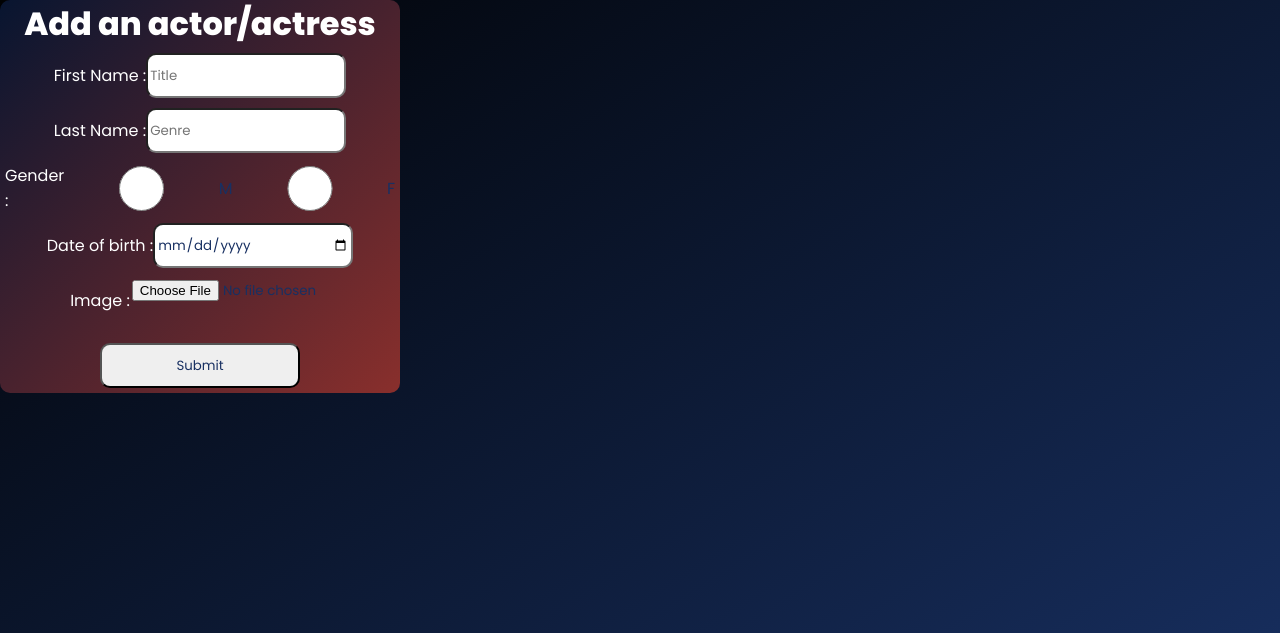
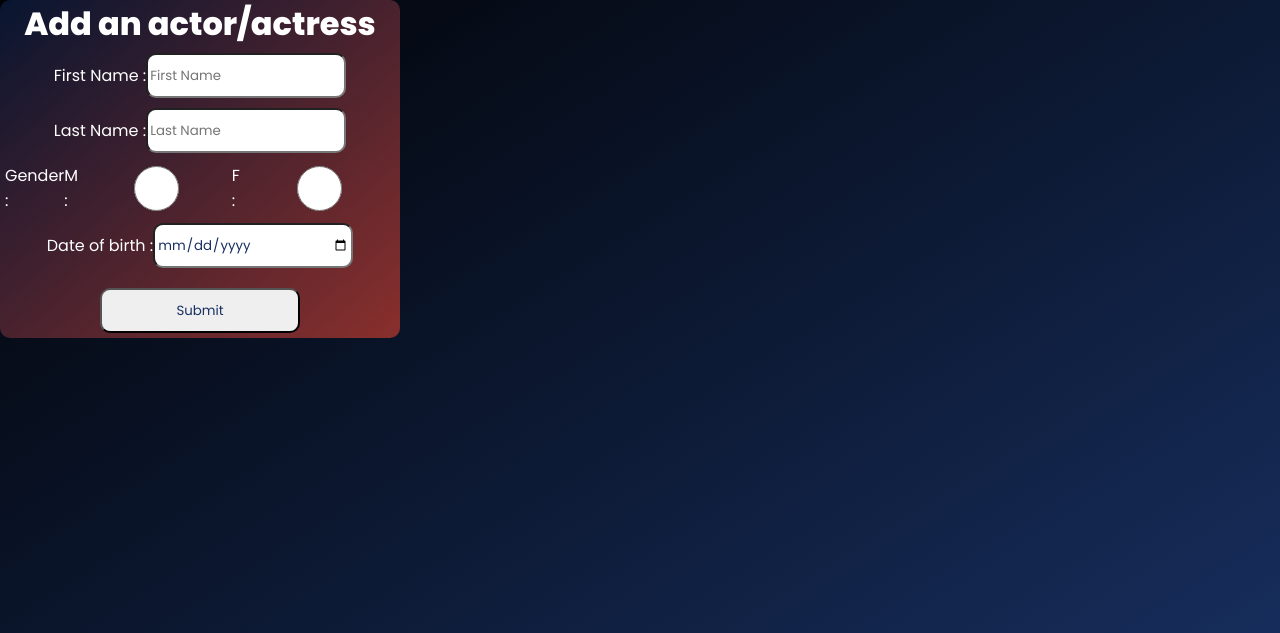
Before and after one commit to davinahouquet/Cinema-PDO, a PHP site: the page made by view/Actor/viewAddActor.php in a window 1280 px wide. Shown: the part 55-688 px from the top of the page. Run offline with PHP 8.4, Linux system fonts and the light colour scheme; the template is opened without the code that fills it, so the values that code supplies are empty.

Commit message:
Add Actor OK

```diff
--- a/index.php
+++ b/index.php
@@ -47,7 +47,7 @@ if(isset($_GET["action"])){
         case "listActors" : $ctrlActor->listActors(); break;
         case "detailsActor" : $ctrlActor->detailsActor($id); break;
         case "getAddActor" : $ctrlActor->getAddActor(); break;
-        case "AddActor" : $ctrlActor->addActor(); break;   //L'action d'ajout en elle-même
+        case "addActor" : $ctrlActor->addActor(); break;   //L'action d'ajout en elle-même
 
         //REALISATEUR
         case "listDirectors" : $ctrlDirector->listDirectors(); break;
--- a/public/css/style.css
+++ b/public/css/style.css
@@ -98,7 +98,6 @@ span{
     align-items: center;
     justify-content: center;
     margin: 5px;
-    color: var(--dark-blue);
 }
 
 /* ---------- Page d'ajout d'un genre ---------- */
@@ -109,7 +108,7 @@ span{
     flex-direction: column;
     background: linear-gradient(to left top,#892F2C, #081530);
     border-radius: 10px;
-    color: var(--dark-blue);
+    color: white;
 }
 
 /* ---------- Page d'ajout d'un acteur ---------- */
@@ -120,7 +119,7 @@ span{
     flex-direction: column;
     background: linear-gradient(to left top,#892F2C, #081530);
     border-radius: 10px;
-    color: var(--dark-blue);
+    color: white;
 }
 
 /* ---------- Page d'ajout d'un réalisateur ---------- */
--- a/view/Actor/viewAddActor.php
+++ b/view/Actor/viewAddActor.php
@@ -5,33 +5,37 @@ ob_start();
 ?>
 
 
-<form action="index.php?action=getaddActor" method="POST" class="addActor">
+<form enctype='multipart/form-data' action="index.php?action=addActor" method="post" class="addActor">
 
     <h1>Add an actor/actress</h1>
 
     <div class="form-input">
-        <label>First Name :</label>
-        <input type="text" placeholder="Title" name="prenom">
+        <label for="prenom">First Name :</label>
+        <input type="text" placeholder="First Name" name="prenom" id="prenom">
     </div>
     <div class="form-input">
-        <label>Last Name :</label>
-        <input type="text" placeholder="Genre" name="nom">
+        <label for="nom">Last Name :</label>
+        <input type="text" placeholder="Last Name" name="nom" id="nom">
     </div>
+
     <div class="form-input">
-        <label>Gender :</label>
-        <input type="radio" name="sexe">M
-        <input type="radio" name="sexe">F
+
+        <label for="sexe">Gender :</label>
+            M :</label><input type="radio" name="sexe" id="Homme" value="Homme" >
+            F :</label><input type="radio" name="sexe" id="Femme" value="Femme">
     </div>
+
     <div class="form-input">
-        <label>Date of birth :</label>
-        <input type="date" name="dateNaissance">
+        <label for="dateNaissance">Date of birth :</label>
+        <input type="date" name="dateNaissance" id="dateNaissance" required>
     </div>
-    <div class="form-input">
+    <!-- <div class="form-input">
         <label>Image :</label>
         <input type="file" placeholder="Download a file">
-    </div>
+    </div> -->
     <div class="form-input">
-        <input type="submit" class="submit" name="submitActor">
+        <input type="submit" class="submit" name="submitActor" id="submitActor">
+
     </div>
 </form>
 
```
Also changed, not shown: controller/ActorController.php (+21 -18 lines).
